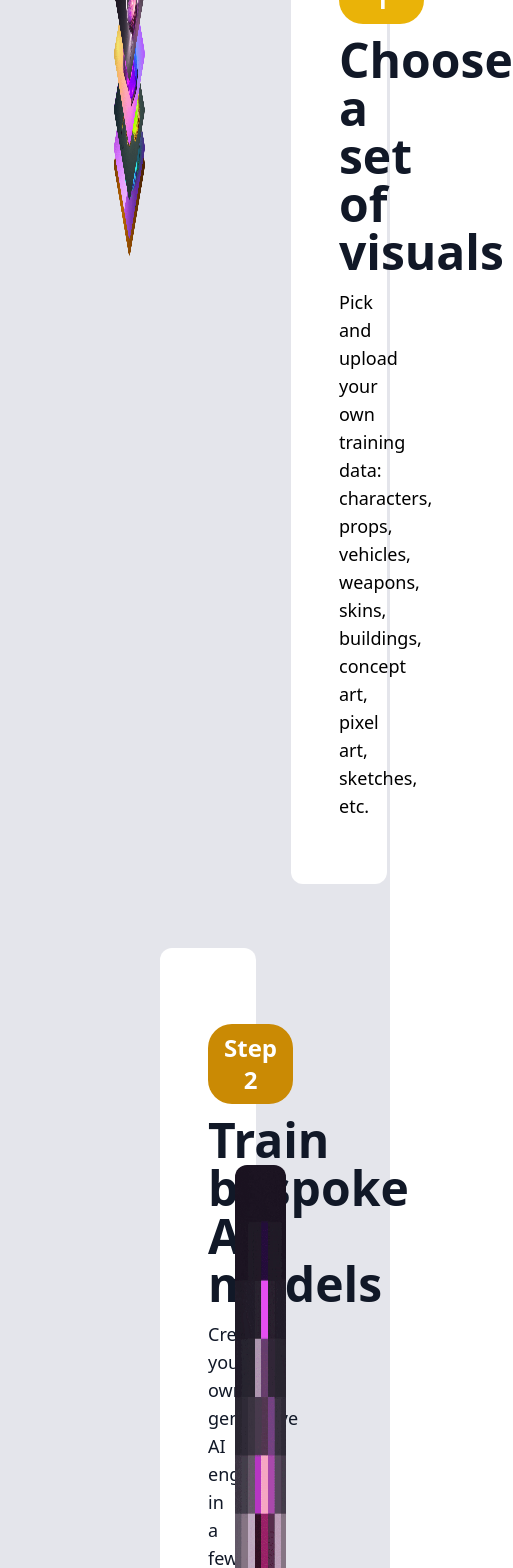
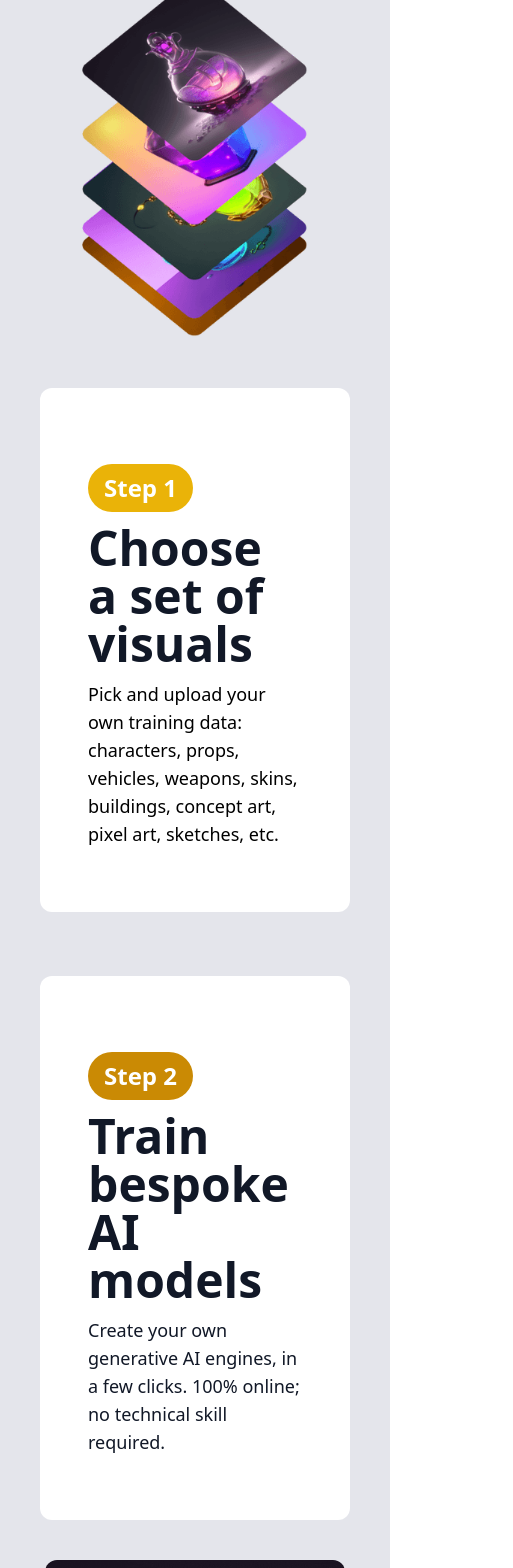
Before and after one commit to ragujan/scenario_website_landing_page_tailwindcss, a React (Create React App) app: page / in a window 390 px wide. Shown: the part 3344-4912 px from the top of the page, 513 px wide, since content can reach past the window. Built offline with nearby package versions, Linux system fonts and the light colour scheme.

Commit message:
chore: content 4 first part completed

```diff
--- a/src/components/Content2.js
+++ b/src/components/Content2.js
@@ -1,9 +1,9 @@
 import React from 'react'
 
-function Content23() {
+function Content2() {
     return (
         <div className=' pt-7'>
-            <div className='grid grid-cols-1 px-10 pt-10 pb-20 bg-mainGray md:grid-cols-2 lg:grid-cols-3 gap-x-20'>
+            <div className='grid grid-cols-1 px-10 pt-10 pb-20 gap-y-10 bg-mainGray md:grid-cols-2 lg:grid-cols-3 gap-x-20'>
                 {/* first div */}
 
                 <div class="w-full  md:translate-y-8 py-8 bg-imageCardBg  rounded-lg">
@@ -45,4 +45,4 @@ your production</p>
     )
 }
 
-export default Content23
+export default Content2
--- a/src/components/Content4.js
+++ b/src/components/Content4.js
@@ -2,13 +2,14 @@ import React from 'react'
 
 function Content4() {
     return (
-        <div className='flex flex-col gap-y-16'>
+        <>
+            <div className='flex flex-col bg-transparent gap-y-16'>
                 {/* step 1 */}
-            <div className='grid grid-cols-2 px-16 '>
-                <div className='flex flex-col px-10 justify-self-center '>
+                <div className='grid grid-cols-1 gap-y-10 md:px-12 lg:px-16 md:grid-cols-2 '>
+                    <div className='flex flex-col px-2 md:px-4 lg:px-10 justify-self-center '>
                         <img src={require("../resources/step_1_image.png")} className='w-[400px] h-[400px]  ' alt="" />
                     </div>
-                <div className='flex flex-col px-24'>
+                    <div className='flex flex-col px-10 md:px-8 lg:px-12 xl:px-24'>
                         <div className='px-12 py-16 bg-white rounded-xl'>
                             <div className='py-3'>
                                 <button className='px-4 py-2 text-2xl font-bold text-white bg-yellow-500 rounded-3xl'>Step 1</button>
@@ -23,9 +24,9 @@ function Content4() {
                 </div>
 
                 {/* step 2 */}
-            <div className='grid items-center grid-cols-2 px-16'>
+                <div className='grid items-center grid-cols-1 gap-y-10 md:px-12 lg:px-16 md:grid-cols-2 '>
 
-                <div className='flex flex-col px-24'>
+                    <div className='flex flex-col px-10 md:px-8 lg:px-12 xl:px-24'>
                         <div className='px-12 py-16 bg-white rounded-xl'>
                             <div className='py-3'>
                                 <button className='px-4 py-2 text-2xl font-bold text-white bg-yellow-600 rounded-3xl'>Step 2</button>
@@ -37,11 +38,34 @@ function Content4() {
                             </div>
                         </div>
                     </div>
-                <div className='flex flex-col px-10 justify-self-center '>
-                    <img src={require("../resources/step_2_iamge.gif")} className='w-[450px] h-[450px] rounded-xl ' alt="" />
+                    {/* <div className='flex flex-col px-10 md:px-8 lg:px-24 '>
+                    <img src={require("../resources/step_2_iamge.gif")} className='md:w-[450px] md:h-[450px]  h-[300px] w-[300px] rounded-xl ' alt="" />
+                </div> */}
+                    <div className='flex flex-col px-2 md:px-8 lg:px-12 xl:px-24 justify-self-center '>
+                        <img src={require("../resources/step_2_iamge.gif")} className='md:w-[450px] md:h-[450px]  h-[300px] w-[300px] rounded-xl ' alt="" />
+                    </div>
+                </div>
+
+                {/* step 3 */}
+                <div className='grid grid-cols-1 gap-y-10 md:px-12 lg:px-16 md:grid-cols-2 '>
+                    <div className='flex flex-col px-2 md:px-4 lg:px-10 justify-self-center '>
+                        <img src={require("../resources/step_3_image.png")} className='w-[400px] h-[400px]  ' alt="" />
+                    </div>
+                    <div className='flex flex-col px-10 md:px-8 lg:px-12 xl:px-24'>
+                        <div className='px-12 py-16 bg-white rounded-xl'>
+                            <div className='py-3'>
+                                <button className='px-4 py-2 text-2xl font-bold text-white bg-blue-500 rounded-3xl'>Step 3</button>
+                            </div>
+                            <div>
+
+                                <h1 className='pb-3 text-5xl font-bold text-gray-900'>Generate outstanding assets</h1>
+                                <p className='text-lg'>Bring your ideas to life with just a few words. Assets creation has never been easier.</p>
                             </div>
                         </div>
                     </div>
+                </div>
+            </div>
+        </>
     )
 }
 
```
Lines whose indentation alone changed are shown as unchanged.
